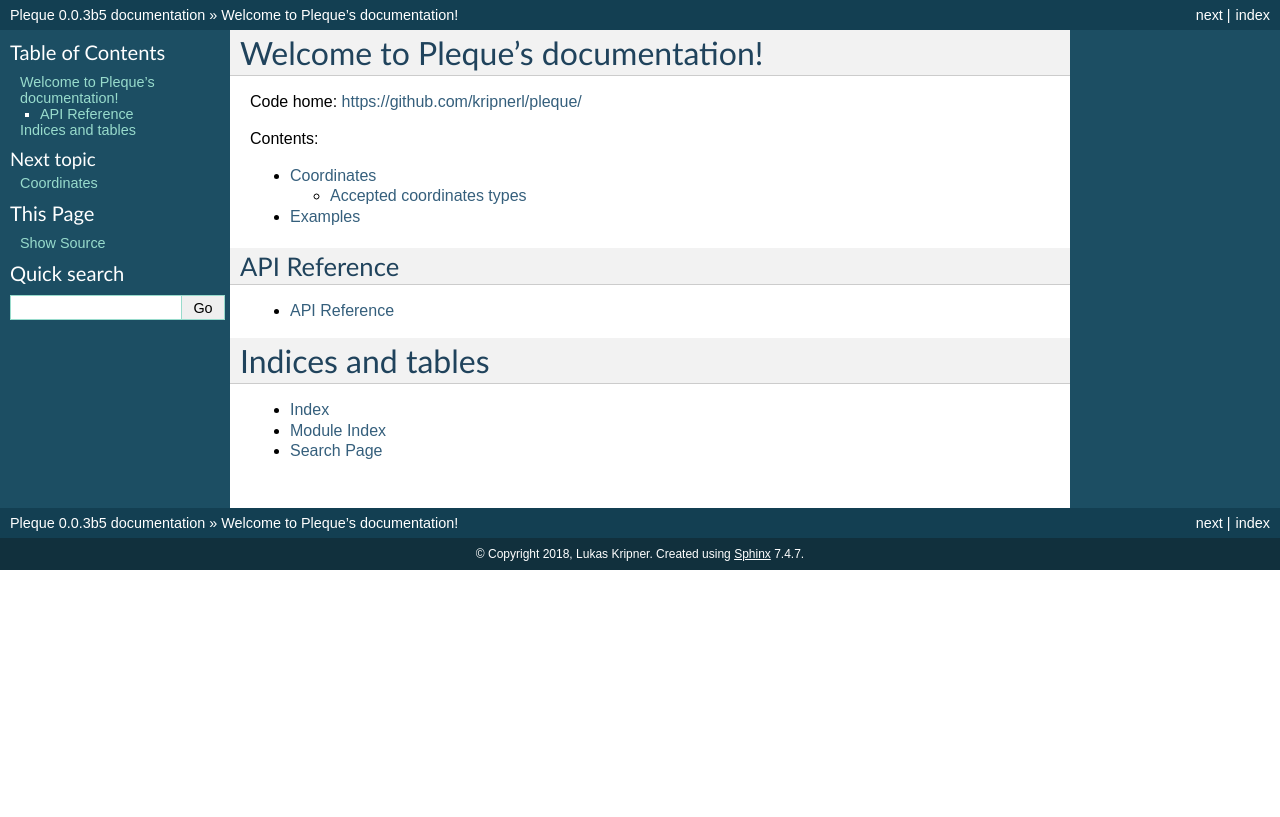
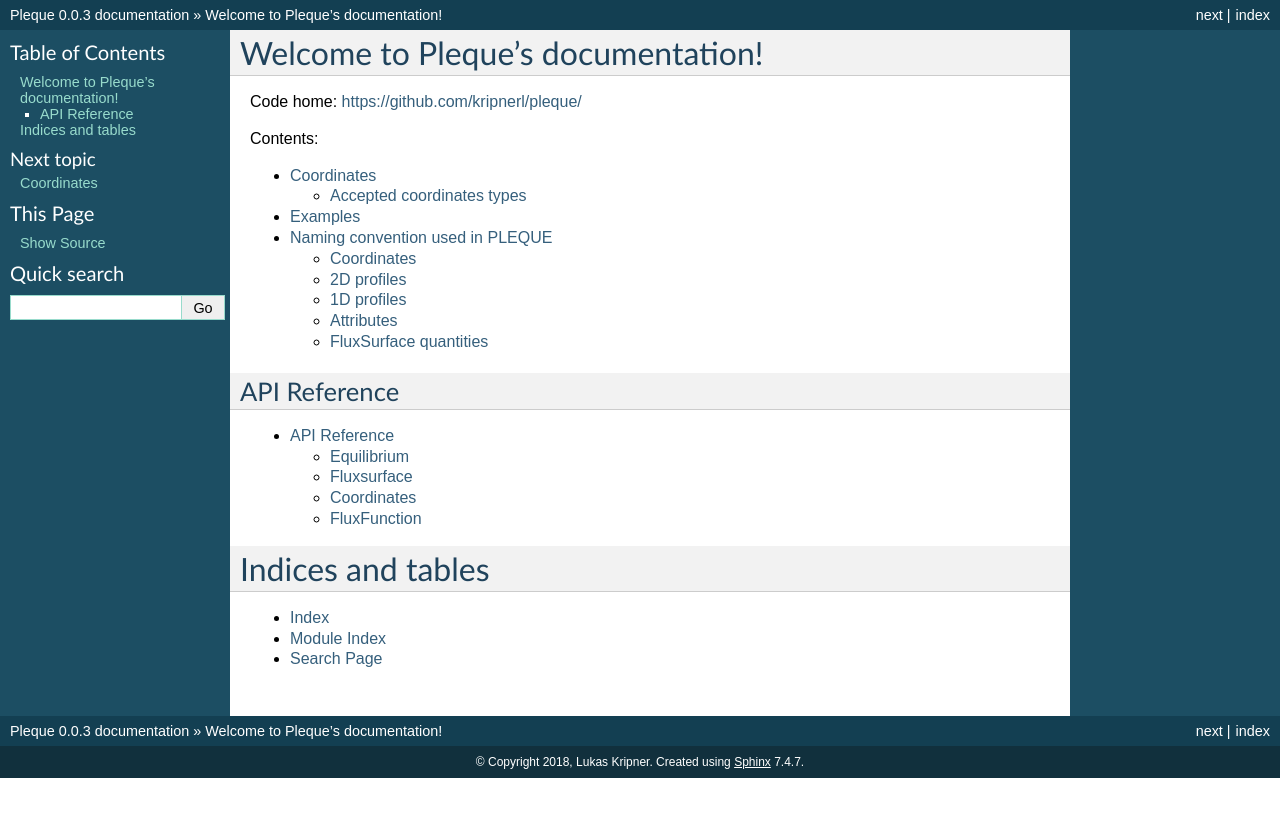
Before and after one commit to kripnerl/pleque, a Sphinx documentation site: the page built from docs/source/index.rst, in a window 1280 px wide. Shown: the top 817 px of the page. Built offline with Sphinx 7.4.7, drawn with Linux system fonts in a browser that asks for light colours.

Commit message:
fix Sphinx
-v 0.0.3

```diff
--- a/docs/source/apireference.rst
+++ b/docs/source/apireference.rst
@@ -1,12 +1,31 @@
 API Reference
 =============
 
-.. automodule:: pleque.core
+
+Equilibrium
+-----------
+.. automodule:: pleque.core.equilibrium
     :members:
     :undoc-members:
     :show-inheritance:
 
-.. automodule:: pleque.fluxsurface
+Fluxsurface
+-----------
+.. automodule:: pleque.core.fluxsurface
     :members:
     :undoc-members:
     :show-inheritance:
+
+Coordinates
+-----------
+.. automodule:: pleque.core.coordinates
+    :members:
+    :undoc-members:
+    :show-inheritance:
+
+FluxFunction
+------------
+.. automodule:: pleque.core.fluxfunction
+    :members:
+    :undoc-members:
+    :show-inheritance:
--- a/docs/source/index.rst
+++ b/docs/source/index.rst
@@ -10,6 +10,7 @@
 
    coordinates
    examples
+   naming_convention
 
 API Reference
 -------------
--- a/pleque/__init__.py
+++ b/pleque/__init__.py
@@ -1,3 +1,3 @@
-__version__ = '0.0.3b5'
+__version__ = '0.0.3'
 
 from pleque.core import *
```
Also changed, not shown: README.md (+1 -1 lines).
